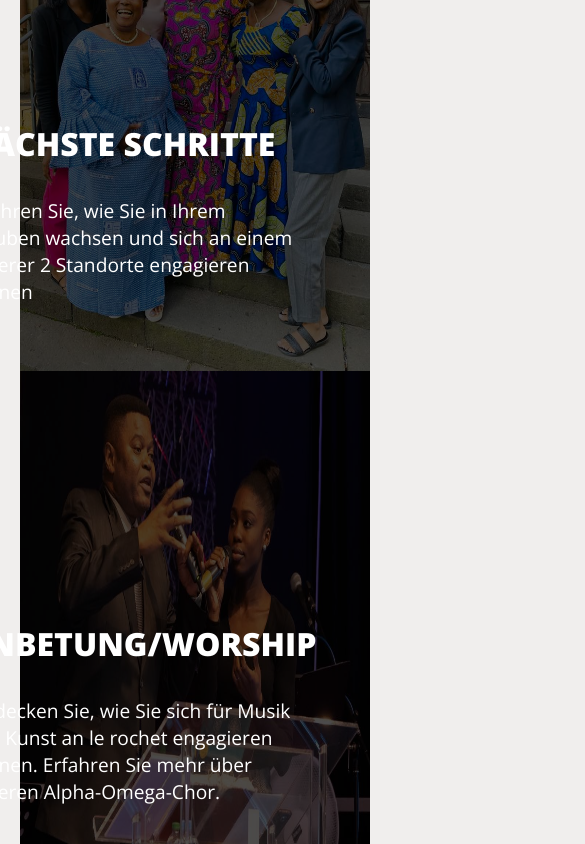
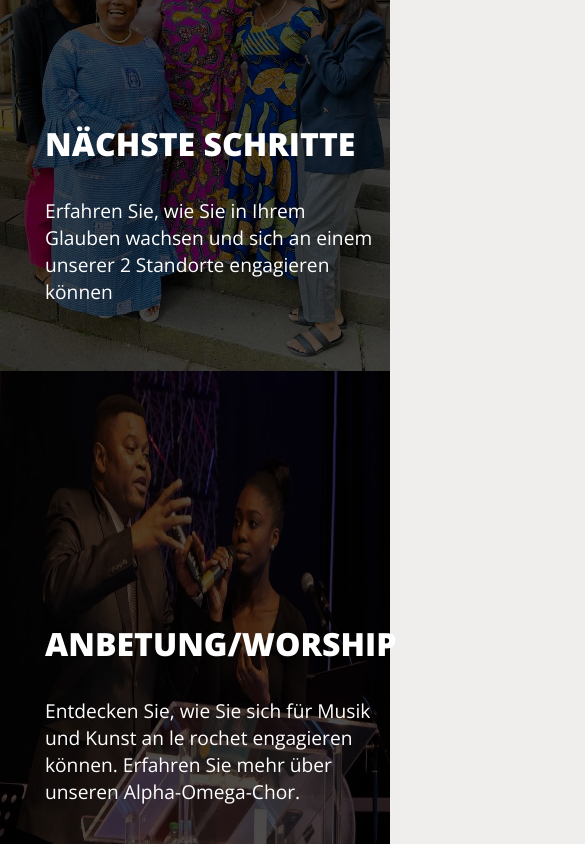
Before and after one commit to Jonathannd03/feg_le_rochet, a React (Create React App) app: page / in a window 390 px wide. Shown: the part 1960-2804 px from the top of the page, 585 px wide, since content can reach past the window. Built offline with nearby package versions, Linux system fonts and the light colour scheme; the HTML template or start-up script is replaced by a standard one; a web font is replaced by a local one.

Commit message:
edited card style

```diff
--- a/src/shared/Photo card/PhotoCard.scss
+++ b/src/shared/Photo card/PhotoCard.scss
@@ -68,7 +68,7 @@
         padding: 0;
 
         .image-div{
-            width: 350px;
+            width: 390px;
             height: 500px;
 
             img{
@@ -89,7 +89,7 @@
         }
 
         .card-element{
-            width: 350px;
+            width: 390px;
             height: 500px;
             position: absolute;
             top: 0;
@@ -98,7 +98,7 @@
             .card-content{
                 position: relative;
                 left: 50%;
-                margin-left: -230px;
+                margin-left: -150px;
                 top: 60%;
                 margin-top: -70px;
                 color: white;
```
